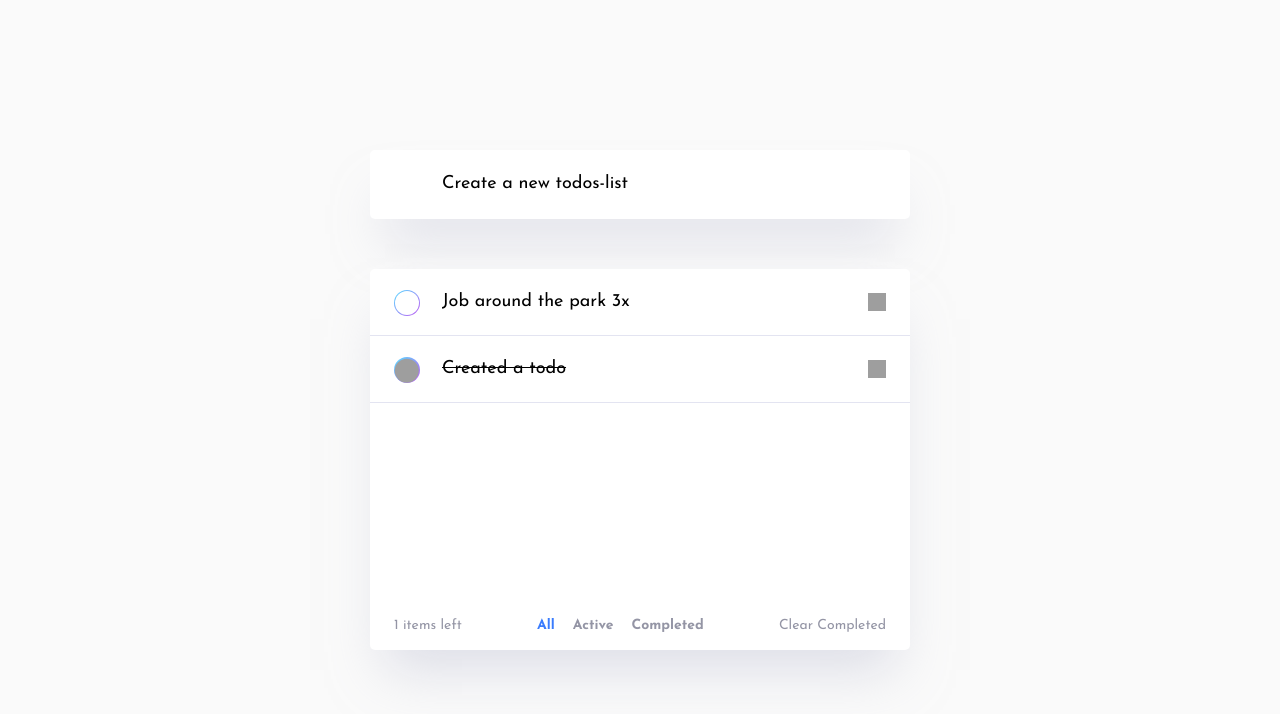
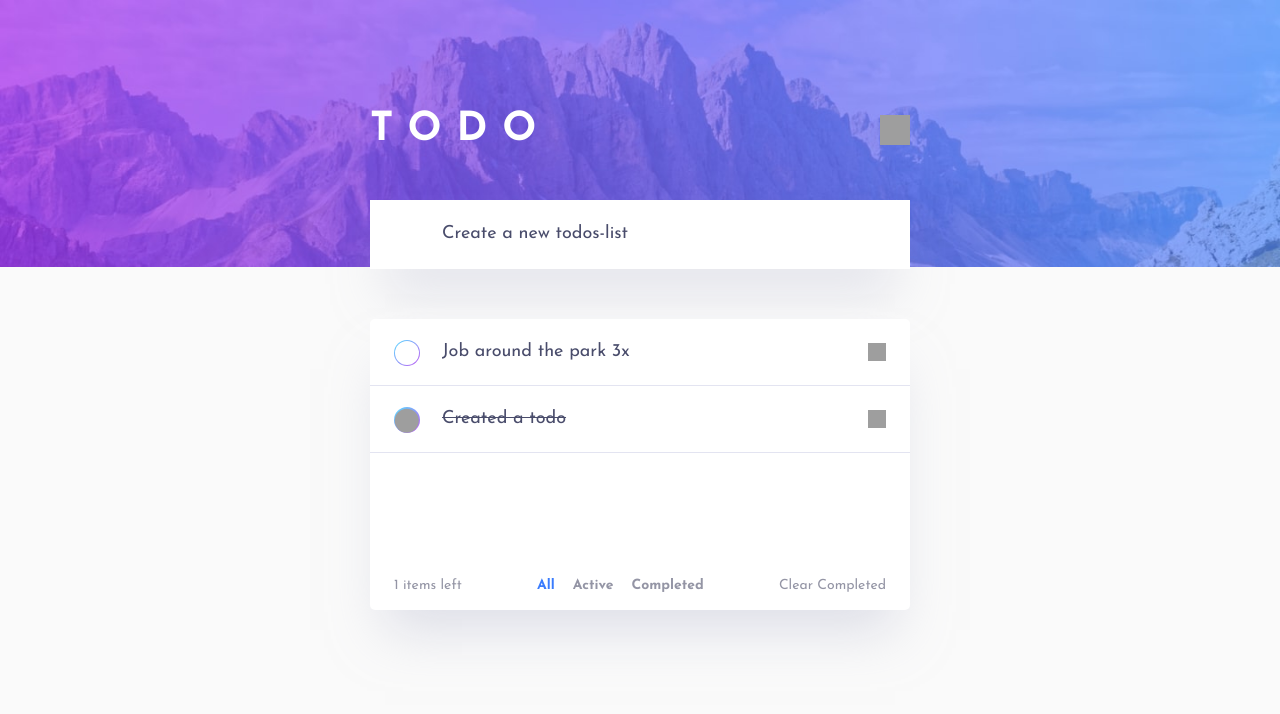
Before and after one commit to wdbyb/fm-todo-app, a React (Vite) app: page / in a window 1280 px wide. Shown: the top 714 px of the page. Built offline with nearby package versions, Linux system fonts and the light colour scheme; grey boxes are pictures that could not be loaded.

Commit message:
desktop light/dark mode

```diff
--- a/src/App.jsx
+++ b/src/App.jsx
@@ -21,6 +21,7 @@ function App() {
   const [text, setText] = useState('');
   const [filterCase, setFilterCase] = useState('all');
   const [itemsLeft, setItemsLeft] = useState(0);
+  const [mode, setMode] = useState(true);
 
   const filterBtns = (type) => {
     switch (type) {
@@ -94,8 +95,28 @@ function App() {
   }, [filterCase, buttons]);
 
   return (
-    <div className="app">
-      <div className="todos-list">
+    <div className={`app ${mode ? 'app--light' : 'app--dark'}`}>
+      <div className="app__bg">
+        <img
+          src={`./src/assets/bg-desktop-${mode ? 'light' : 'dark'}.jpg`}
+          alt=""
+        />
+      </div>
+      <div
+        className={`todos-list ${
+          mode ? 'todos-list--light' : 'todos-list--dark'
+        }`}
+      >
+        <div className="todos-list__header">
+          <h1>TODO</h1>
+          <button
+            className={`todos-list__mode ${
+              mode ? 'todos-list__mode--light' : 'todos-list__mode--dark'
+            }`}
+            onClick={() => setMode(!mode)}
+            type="button"
+          ></button>
+        </div>
         <div className="todos-list__input">
           <label>
             <input
--- a/src/styles/abstracts/_variables.scss
+++ b/src/styles/abstracts/_variables.scss
@@ -1,5 +1,5 @@
 $bg-color-light: #fafafa;
 $bg-color-dark: #171823;
 
-$color-primary-dark: #494c6b;
-$color-primary-light: #c8cbe7;
+$color-primary-light: #494c6b;
+$color-primary-dark: #c8cbe7;
--- a/src/styles/base/_base.scss
+++ b/src/styles/base/_base.scss
@@ -17,3 +17,8 @@ body {
   display: flex;
   flex-grow: 1;
 }
+
+h1 {
+  font-size: inherit;
+  margin: 0;
+}
--- a/src/styles/components/_todo.scss
+++ b/src/styles/components/_todo.scss
@@ -3,21 +3,50 @@
   flex-direction: column;
   gap: 50px;
 
+  position: relative;
+
   width: 100%;
   max-width: 620px;
   min-height: 580px;
   padding: 40px;
-  margin: auto;
+  margin: 70px auto;
+
+  z-index: 2;
+
+  &__header {
+    display: flex;
+    justify-content: space-between;
+    align-items: center;
+
+    font-weight: 700;
+    font-size: 40px;
+    line-height: 40px;
+    letter-spacing: 15px;
+
+    color: #ffffff;
+  }
+
+  &__mode {
+    width: 30px;
+    height: 30px;
+
+    cursor: pointer;
+
+    &--light {
+      background: url(./src/assets/icon-moon.svg) no-repeat 50% 50%;
+    }
+
+    &--dark {
+      background: url(./src/assets/icon-sun.svg) no-repeat 50% 50%;
+    }
+  }
 
   &__input {
     input {
       width: 100%;
       padding: 24px 72px;
 
-      background: #fff;
       border-radius: 5px;
-
-      box-shadow: 0px 35px 50px -15px rgba(194, 195, 214, 0.5);
 
       cursor: pointer;
     }
@@ -28,14 +57,47 @@
     flex-direction: column;
     flex-grow: 1;
 
-    background: #fff;
     border-radius: 5px;
-
-    box-shadow: 0px 35px 50px -15px rgba(194, 195, 214, 0.5);
   }
 
   &__list {
     flex-grow: 1;
+  }
+
+  &--light {
+    color: $color-primary-light;
+
+    .todos-list__list-wrapper {
+      background: #fff;
+      box-shadow: 0px 35px 50px -15px rgba(194, 195, 214, 0.5);
+    }
+
+    .todos-list__input {
+      background: #fff;
+      box-shadow: 0px 35px 50px -15px rgba(194, 195, 214, 0.5);
+    }
+
+    .todo {
+      border-bottom: 1px solid #e3e4f1;
+    }
+  }
+
+  &--dark {
+    color: $color-primary-dark;
+
+    .todos-list__list-wrapper {
+      background: #25273d;
+      box-shadow: 0px 35px 50px -15px rgba(0, 0, 0, 0.5);
+    }
+
+    .todos-list__input {
+      background: #25273d;
+      box-shadow: 0px 35px 50px -15px rgba(0, 0, 0, 0.5);
+    }
+
+    .todo {
+      border-bottom: 1px solid #393a4b;
+    }
   }
 }
 
@@ -43,6 +105,7 @@
   display: flex;
   align-items: center;
   justify-content: space-between;
+  flex-wrap: wrap;
 
   padding: 16px 24px;
 
@@ -130,6 +193,16 @@
       transform: translate(-50%, -50%);
       transition: background 0.1s ease-in-out;
     }
+
+    @media (max-width: 768px) {
+      width: 20px;
+      height: 20px;
+
+      &::before {
+        width: 18px;
+        height: 18px;
+      }
+    }
   }
 
   &__delete {
@@ -152,5 +225,23 @@
       background-repeat: no-repeat;
       background-position: 50% 50%;
     }
+
+    @media (max-width: 768px) {
+      top: calc(50% - 6px);
+      width: 12px;
+      height: 12px;
+
+      &::before {
+        width: 12px;
+        height: 12px;
+      }
+    }
+  }
+
+  @media (max-width: 768px) {
+    padding: 20px 52px;
+
+    font-size: 12px;
+    line-height: 12px;
   }
 }
--- a/src/styles/pages/_app.scss
+++ b/src/styles/pages/_app.scss
@@ -3,9 +3,29 @@
   flex-direction: column;
   flex-grow: 1;
 
-  background: $bg-color-light;
+  position: relative;
 
   font-family: 'Josefin Sans', sans-serif;
   font-size: 18px;
   line-height: 18px;
+
+  &__bg {
+    position: absolute;
+    top: 0;
+    left: 0;
+
+    width: 100%;
+
+    img {
+      width: 100%;
+    }
+  }
+
+  &--light {
+    background: $bg-color-light;
+  }
+
+  &--dark {
+    background: $bg-color-dark;
+  }
 }
```
